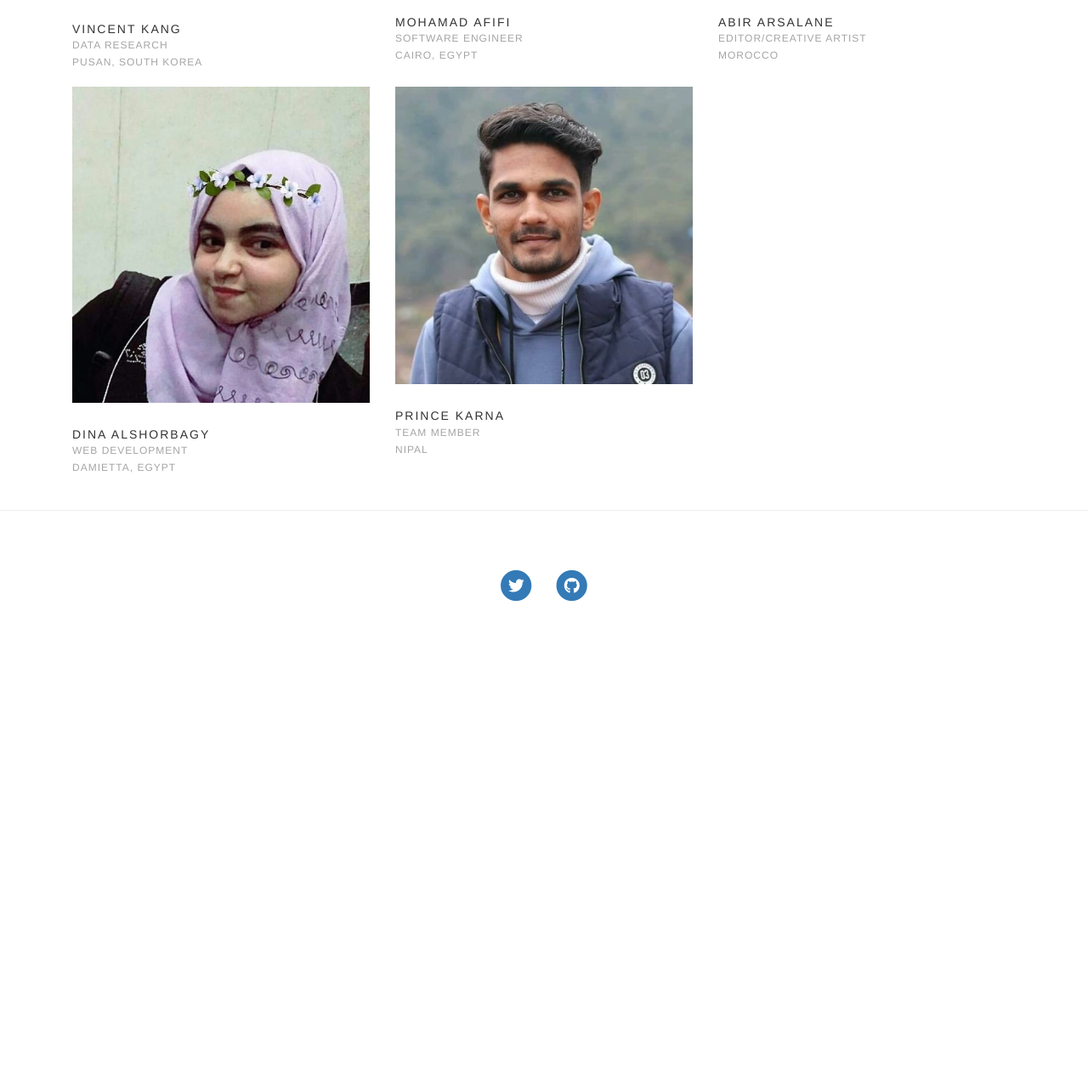
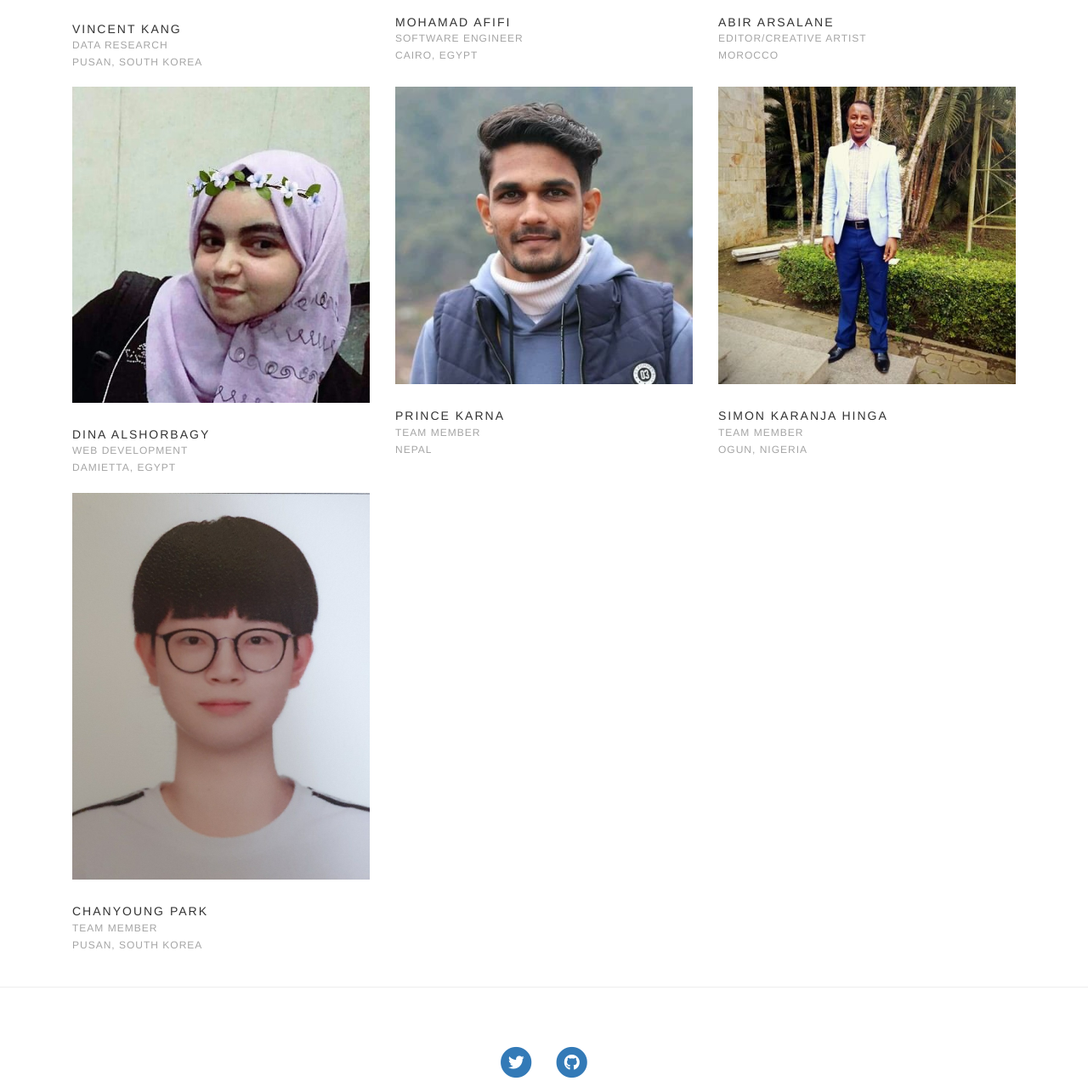
Before and after one commit to Afifibytes/rosette, a website: page about.html in a window 1280 px wide. Shown: the part 1056-2328 px from the top of the page at 85% size. Before the commit the page ends 1829 px from the top, so only its background shows below. Drawn offline with nearby package versions, Linux system fonts and the light colour scheme.

Commit message:
adding more members

```diff
--- a/about.html
+++ b/about.html
@@ -292,10 +292,50 @@ body {
             <h5>Prince Karna</h5>
             <span>Team Member</span>
             <br>
-            <span>Nipal</span>
+            <span>Nepal</span>
         </div>
     </div>
     </div>
+    <div class="col-md-4 col-sm-4">
+      <div class="team-member">
+          <div class="team-img">
+              <img src="img/team images/simon.jpg" alt="team member" class="img-responsive">
+          </div>
+          <div class="team-hover">
+              <div class="desk">
+              </div>
+              <div class="s-link">
+                <a href="https://twitter.com/karanjasimon?ref_src=twsrc%5Etfw" class="twitter-follow-button" data-show-count="false">Follow @karanjasimon</a><script async src="https://platform.twitter.com/widgets.js" charset="utf-8"></script>      </div>
+          </div>
+      <div class="team-title">
+          <h5>Simon Karanja Hinga</h5>
+          <span>Team Member</span>
+          <br>
+          <span>Ogun, Nigeria</span>
+      </div>
+    </div>
+  </div>
+  </div>
+
+  <div class="row">
+    <div class="col-md-4 col-sm-4">
+        <div class="team-member">
+            <div class="team-img">
+                <img src="img/team images/temp_1591000161424.-537696715.jpeg" alt="team member" class="img-responsive">
+            </div>
+            <div class="team-hover">
+                <div class="desk">
+                </div>
+            </div>
+        </div>
+        <div class="team-title">
+            <h5>Chanyoung Park</h5>
+            <span>Team Member</span>
+            <br>
+            <span>Pusan, South Korea</span>
+        </div>
+    </div>
+</div>
 
 </div>
 
```
Also changed, not shown: img/team images/simon.jpg (added), img/team images/temp_1591000161424.-537696715.jpeg (added).
